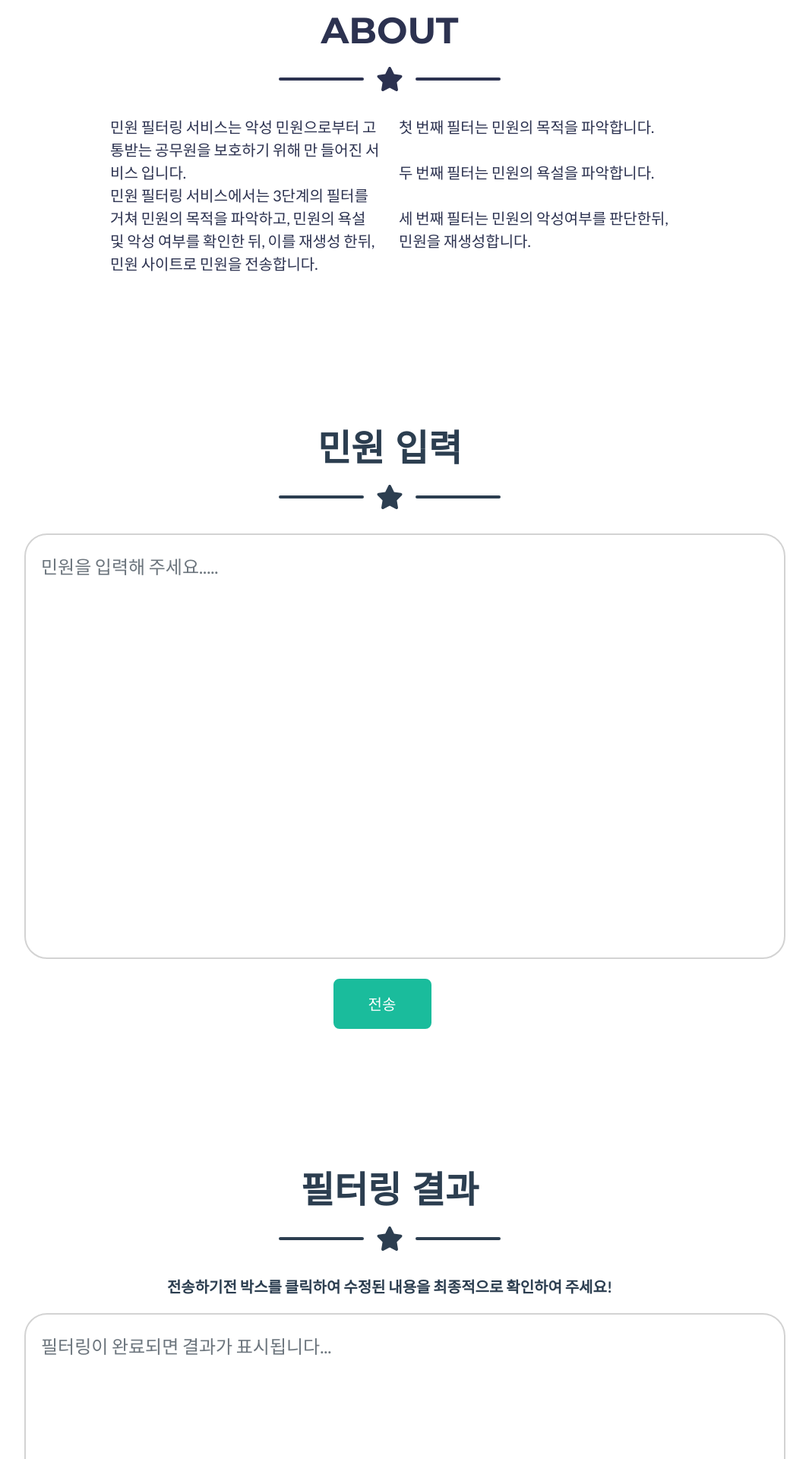
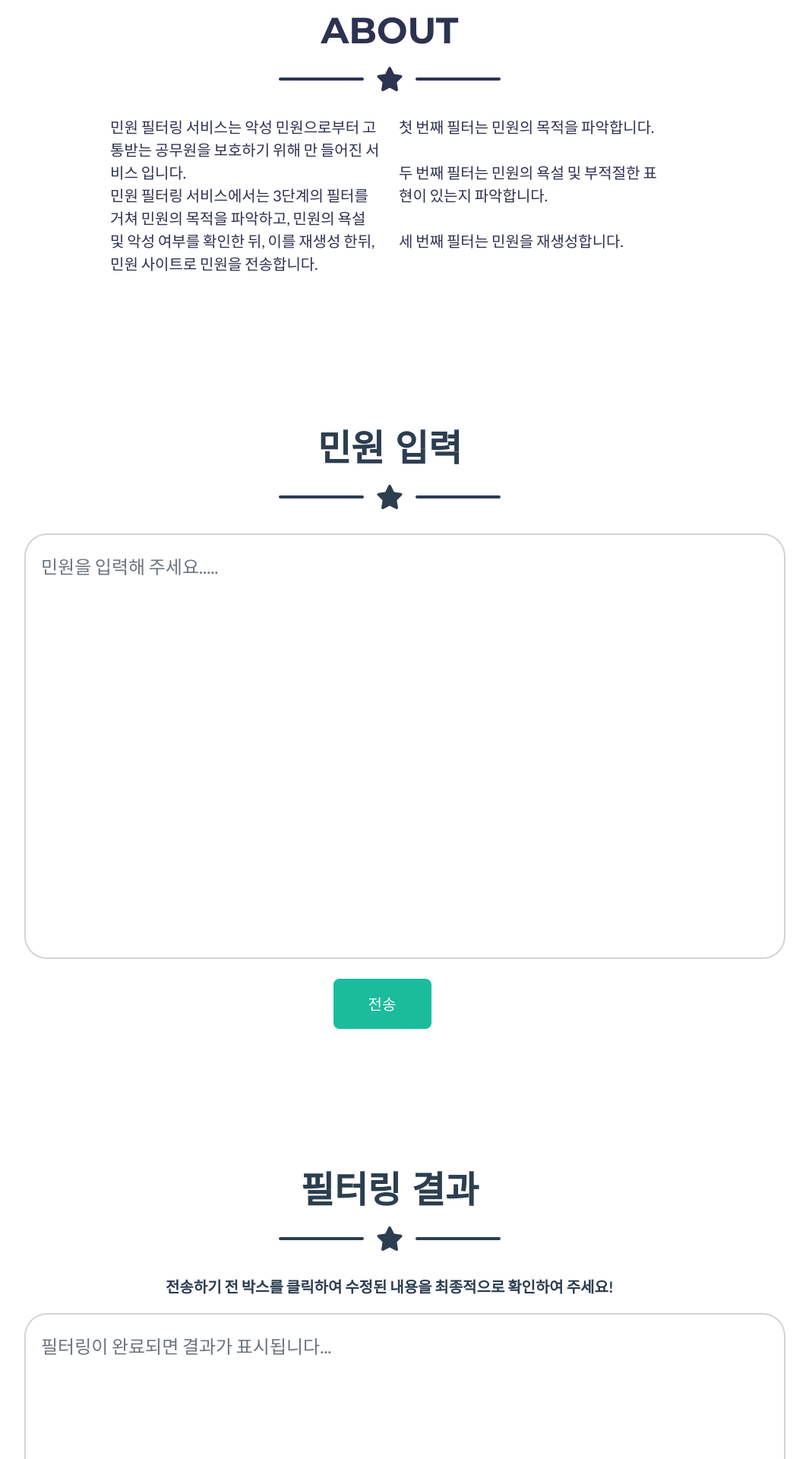
Before and after one commit to Apophis23/dataproject, a Flask app: page / in a window 1280 px wide. Shown: the part 784-2704 px from the top of the page at 76% size, without its empty margins (127-1192 px from the left). Run offline with Flask 3, Linux system fonts and the light colour scheme; some libraries are stand-ins or nearby versions.

Commit message:
second change

```diff
--- a/app.py
+++ b/app.py
@@ -26,20 +26,24 @@ def get_filter3_result():
 
 # Filter 1 함수
 def filter1(user_complaint):
-    status = "yes"  # 예시 결과값
-    category = "환경"
-    return {"status": status, "category": category}
+    category_result = "농업_축산/기타/문의(질의)"
+    if category_result:
+        return {"status": "no", "category": category_result}
+    else:
+        return {"status": "no"}
 
 # Filter 2 함수
 def filter2(user_complaint):
-    status = "yes"  # 예시 결과값
-    return {"status": status}
+    state=0
+    if state == 0:
+        return {"status": "no"}
+    else:
+        return {"status": "yes"}
 
 # Filter 3 함수
 def filter3(user_complaint):
-    status = "yes"  # 예시 결과값
-    filtered_message = "부적절한 내용이 수정되었습니다."  # 예시 결과값
-    return {"status": status, "filteredMessage": filtered_message}
+    revised_text = "안녕하세요, 예천군 유기동물보호소를 운영하고 계신가요?"
+    return {"status": "yes", "filteredMessage": revised_text}
 
 if __name__ == '__main__':
     app.run(debug=True)
--- a/static/css/styles.css
+++ b/static/css/styles.css
@@ -822,7 +822,8 @@ textarea.form-control-lg {
 .form-floating > .form-control:focus, .form-floating > .form-control:not(:placeholder-shown) {
     padding-top: 2.5rem;
     padding-bottom: 1.5rem;
-    padding-left: 20px
+    padding-left: 20px;
+    padding-right:20px;
 }
 
 .form-floating > .form-control:-webkit-autofill {
@@ -3150,7 +3151,7 @@ html {
 }
 
 .modal_window {
-    background: #fff;
+    background: #f6f6f6;
     backdrop-filter: blur(13.5px);
     -webkit-backdrop-filter: blur(13.5px);
     border-radius: 10px;
@@ -3175,6 +3176,6 @@ html {
 }
 
 #first_modal_div {
-    font-size: 20px;
-    margin: 20px
-}
+    font-size: 25px;
+    margin: 25px;
+}
--- a/static/js/scripts.js
+++ b/static/js/scripts.js
@@ -17,7 +17,7 @@ window.addEventListener('DOMContentLoaded', event => {
     // Shrink the navbar
     navbarShrink();
 
-    // Shrink the navbar when page is scrolled
+    // Shrink the navbar when the page is scrolled
     document.addEventListener('scroll', navbarShrink);
 
     // Activate Bootstrap scrollspy on the main nav element
@@ -28,7 +28,6 @@ window.addEventListener('DOMContentLoaded', event => {
             rootMargin: '0px 0px -40%',
         });
     }
-    ;
 
     // Collapse responsive navbar when toggler is visible
     const navbarToggler = document.body.querySelector('.navbar-toggler');
@@ -73,73 +72,85 @@ $(document).ready(function () {
         });
 
         var user_complaint = $("#message").val();
+        var first_modal_div = $("#first_modal_div");
 
-        $("#first_modal_div").text("민원의 목적을 분류하고 있습니다! 잠시만 기달려 주세요!");
-
+        // 민원 분류 시작 메시지 표시 후 2초 지연
+        first_modal_div.text("민원의 목적을 분류하고 있습니다! 잠시만 기달려 주세요!");
+        setTimeout(function () {
             $.ajax({
                 url: "/get_filter1_result",
                 type: "POST",
-            contentType: "application/json",  // Content-Type을 JSON으로 설정
-            data: JSON.stringify({message: user_complaint}),  // 데이터를 JSON 문자열로 변환하여 전송
+                contentType: "application/json",
+                data: JSON.stringify({message: user_complaint}),
                 success: function (filter1_result) {
                     if (filter1_result.status === "no") {
-                    sleep(3000);
                         $('.modal_image').attr('src', 'https://item.kakaocdn.net/do/c5c470298d527ef65eb52883f0f186c48b566dca82634c93f811198148a26065');
-                    $("#first_modal_div").text("본 민원의 목적을 판단하기 힘들거나/부적절한 목적으로 보입니다. 3초뒤 화면이 종료됩니다.");
-                    setTimeout(function (){
+                        first_modal_div.text("본 민원의 목적을 판단하기 힘들거나/부적절한 목적으로 보입니다. 3초뒤 화면이 종료됩니다.");
+                        setTimeout(function () {
                             $("#first_modal").fadeOut();
                             location.reload();
                         }, 3000);
-
                     } else {
-                    sleep(3000);
-                    $("#first_modal_div").text("본 민원은 " + filter1_result.category + "과 관련된 민원으로 보입니다. 관련과로 전달해드리기 전에 잠시 살펴보겠습니다.");
-
+                        // 관련된 민원으로 분류된 경우
+                        first_modal_div.html("본 민원은 <b>" + filter1_result.category + "</b>과 관련된 민원으로 보입니다. 관련과로 전달해드리기 전에 잠시 살펴보겠습니다.");
+                        setTimeout(function () {
+                            first_modal_div.text("욕설 / 부적절한 표현 확인 중.....");
+                        }, 2500);
                         // Filter 2 실행
+                        setTimeout(function () {
                             $.ajax({
                                 url: "/get_filter2_result",
                                 type: "POST",
                                 contentType: "application/json",
                                 data: JSON.stringify({message: user_complaint}),
                                 success: function (filter2_result) {
-                            $("#first_modal_div").text("욕설 확인 중.....");
-                            sleep(3000);
                                     if (filter2_result.status === "no") {
-                                $("#first_modal_div").text("발견된 욕설이 없습니다.");
+                                        first_modal_div.text("발견된 욕설이 없습니다. 수정할 내용이 있는지 살펴보겠습니다.");
                                     } else if (filter2_result.status === "yes") {
-                                $("#first_modal_div").text("욕설이 발견되었습니다. 수정 작업 하도록 하겠습니다.");
+                                        first_modal_div.text("욕설이 발견되었습니다. 민원을 수정해 드리겠습니다!");
                                     }
-                            sleep(3000);
-                            // Filter 3 실행
+
+                                    setTimeout(function () {
+                                        first_modal_div.text("욕설 / 민원 수정중....");
+                                    }, 2000);
+
+                                    // 2초 지연 후 Filter 3 실행
+                                    setTimeout(function () {
                                         $.ajax({
                                             url: "/get_filter3_result",
                                             type: "POST",
                                             contentType: "application/json",
                                             data: JSON.stringify({message: user_complaint}),
                                             success: function (filter3_result) {
-                                    $("#first_modal_div").text("부적절한 표현 확인중.....");
                                                 if (filter3_result.status === "no") {
-                                        $("#first_modal_div").text("부적절한 표현이 없습니다. 결과를 표시해 드리겠습니다");
+                                                    first_modal_div.text("수정할 내용이 없습니다!");
                                                     $("#filteredMessage").val(user_complaint);
                                                 } else if (filter3_result.status === "yes") {
-                                        $("#first_modal_div").text("부적절한 표현이 확인 되었습니다. 민원을 수정하겠습니다.");
+                                                    first_modal_div.text("민원 수정이 완료되었습니다!");
                                                     $(".filteredMessage").val(filter3_result.filteredMessage);
                                                 }
+
+                                                setTimeout(function () {
                                                     $('.modal_image').attr('src', 'https://item.kakaocdn.net/do/c5c470298d527ef65eb52883f0f186c48f324a0b9c48f77dbce3a43bd11ce785');
-                                    $("#first_modal_div").text("결과를 확인하여 주세요. 3초뒤 결과 화면으로 이동합니다.");
+                                                    first_modal_div.text("결과를 확인하여 주세요. 3초뒤 결과 화면으로 이동합니다.");
+                                                }, 2000)
+
                                                 setTimeout(function () {
                                                     $("#first_modal").fadeOut();
                                                     $(document.body).css({
                                                         overflow: 'visible'
                                                     });
                                                     location.replace('/#result');
-                                    }, 3000);
+                                                }, 5000);
                                             }
                                         });
+                                    }, 6000); // 2초 지연
                                 }
                             });
+                        }, 4000);
                     }
                 }
             });
+        }, 2000); // 2초 지연
     });
 });
--- a/templates/index.html
+++ b/templates/index.html
@@ -86,8 +86,8 @@
                 뒤, 이를 재생성 한뒤, 민원 사이트로 민원을 전송합니다.</p></div>
             <div class="col-lg-4 me-auto" style="text-align: left"><p class="lead">
                 첫 번째 필터는 민원의 목적을 파악합니다. <br><br>
-                두 번째 필터는 민원의 욕설을 파악합니다. <br><br>
-                세 번째 필터는 민원의 악성여부를 판단한뒤, 민원을 재생성합니다.</p>
+                두 번째 필터는 민원의 욕설 및 부적절한 표현이 있는지 파악합니다. <br><br>
+                세 번째 필터는 민원을 재생성합니다.</p>
             </div>
         </div>
     </div>
@@ -136,7 +136,7 @@
             <div class="divider-custom-icon"><i class="fas fa-star"></i></div>
             <div class="divider-custom-line"></div>
         </div>
-        <div class = "result_warning text-secondary"> <b>전송하기전 박스를 클릭하여 수정된 내용을 최종적으로 확인하여 주세요!</b></div>
+        <div class = "result_warning text-secondary"> <b>전송하기 전 박스를 클릭하여 수정된 내용을 최종적으로 확인하여 주세요!</b></div>
         <!-- Result Section Form-->
         <div class="row justify-content-center">
             <div class="col-lg-8 col-xl-7">
@@ -183,7 +183,7 @@
         </div>
         <div class="img_upload" style="width: 774px; height: 534px; margin-top: 10px; border-top: solid 1px lightgray">
             <div>
-                <img class="modal_image" src="https://devtalk.kakao.com/uploads/default/original/2X/8/8d3426581b592b46157de64b919d4378b504d346.gif">
+                <img class="modal_image" src="https://media.tenor.com/rwVifx6NU60AAAAd/chunsik-%EC%B6%98%EC%8B%9D.gif">
             </div>
             <div class="text-secondary" id="first_modal_div"></div>
         </div>
```
Lines whose indentation alone changed are shown as unchanged.
